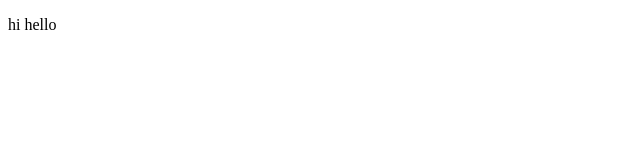
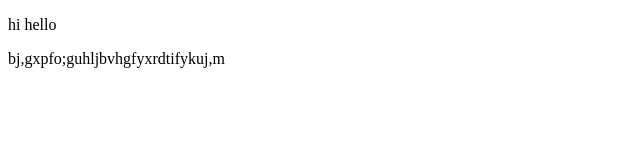
Before and after one commit to vijayraman96/night-cafe, a plain HTML site: page index.html in a window 1280 px wide. Shown: the whole page, without its empty margins (0-640 px from the left). Drawn offline with Linux system fonts and the light colour scheme.

Commit message:
yihuoijopu

```diff
--- a/index.html
+++ b/index.html
@@ -7,5 +7,6 @@
 </head>
 <body>
     <p>hi hello</p>
+    <p>bj,gxpfo;guhljbvhgfyxrdtifykuj,m </p>
 </body>
 </html>
```
